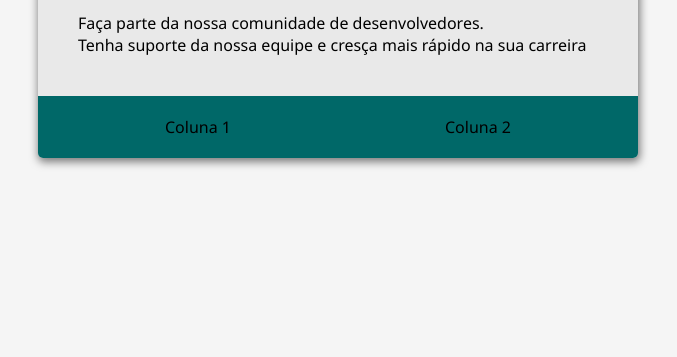
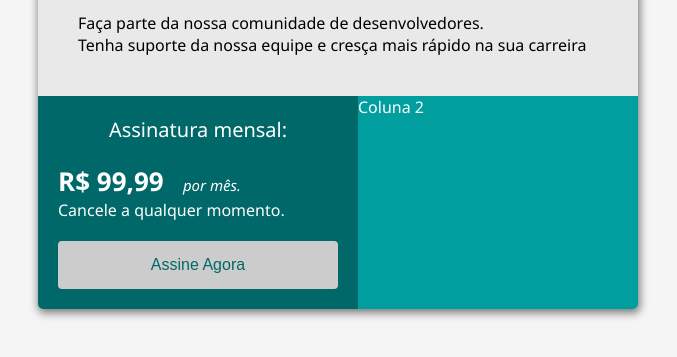
Before and after one commit to gustavoogarrido/bootcampsite, a plain HTML site: page index.html in a window 1280 px wide. Shown: the part 141-498 px from the top of the page, without its empty margins (302-979 px from the left). Drawn offline with Linux system fonts and the light colour scheme.

Commit message:
closes #4 - tags button and span

```diff
--- a/index.html
+++ b/index.html
@@ -1,16 +1,18 @@
 <!DOCTYPE html>
 <html lang="en">
+
 <head>
     <meta charset="UTF-8">
     <meta name="viewport" content="width=device-width, initial-scale=1.0">
     <title>Bootcamp Site- Assinaturas</title>
 
     <style>
-        body{
+        body {
             background-color: #F5F5F5;
             font-family: 'Segoe UI', Tahoma, Geneva, Verdana, sans-serif;
         }
-        .container{
+
+        .container {
             background-color: #E9E9E9;
             margin: auto;
             width: 600px;
@@ -18,33 +20,83 @@
             border-radius: 5px;
             overflow: hidden;
         }
-        .header{
+
+        .header {
             padding: 40px;
         }
-        .flex-container{
+
+        .flex-container {
             display: flex;
-            background-color: #006868;
-            justify-content: space-around;
-            padding: 20px;
+            color: #FFF;
         }
-        .header-title{
+
+        .header-title {
             color: #006F6F;
             font-size: 32px;
             font-weight: 700;
             margin-bottom: 20px;
         }
-        .header-subtitle{
+
+        .header-subtitle {
             color: #2699A7;
             font-size: 20px;
             font-weight: 500;
             margin-bottom: 15px;
         }
+
+        .column1 {
+            background-color: #006868;
+            padding: 20px;
+            width: 50%;
+        }
+
+        .column1-title {
+            font-size: 20px;
+            text-align: center;
+        }
+
+        .column1-firstcontent {
+            padding-top: 20px;
+        }
+
+        .price {
+            font-size: 26px;
+            font-weight: 700;
+        }
+
+        .month {
+            font-size: 15px;
+            font-style: italic;
+            margin-left: 15px;
+        }
+
+        .column1-button {
+            border: none;
+            width: 100%;
+            font-size: 16px;
+            border-radius: 4px;
+            background-color: #CCCCCC;
+            color: #006868;
+            padding: 15px 32px;
+            text-align: center;
+            margin-top: 20px;
+            cursor: pointer;
+        }
+        .column1-button:hover{
+            background-color: #E9E9E9;
+        }
+
+        .column2 {
+            background-color: #009e9e;
+            width: 50%;
+        }
     </style>
 
 </head>
+
 <body>
-    <div class = "container">
-        <div class = "header">
+    <div class="container">
+        <div class="header">
             <div class="header-title">
                 Entre para a nossa comunidade!
             </div>
@@ -56,14 +108,25 @@
                 Tenha suporte da nossa equipe e cresça mais rápido na sua carreira
             </div>
         </div>
-        <div class = "flex-container">
-            <div>
-                Coluna 1
+        <div class="flex-container">
+            <div class="column1">
+                <div class="column1-title">
+                    Assinatura mensal:
+                </div>
+                <div class="column1-firstcontent">
+                    <span class="price">R$ 99,99</span>
+                    <span class="month">por mês.</span>
+                    <br>Cancele a qualquer momento.
+                </div>
+                <div>
+                    <button class="column1-button">Assine Agora</button>
+                </div>
             </div>
-            <div>
+            <div class="column2">
                 Coluna 2
             </div>
         </div>
     </div>
 </body>
+
 </html>
```
